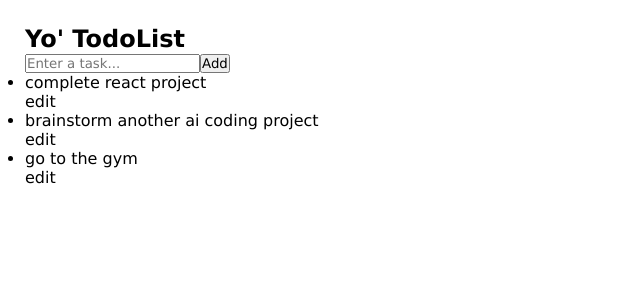
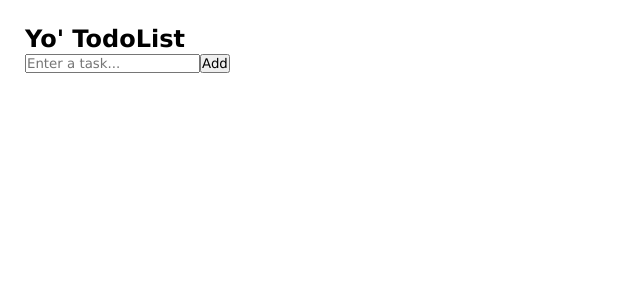
Before and after one commit to marvinraj/react-todo-app, a React (Vite) app: page / in a window 1280 px wide. Shown: the top 300 px of the page, without its empty margins (0-640 px from the left). Built offline with nearby package versions, Linux system fonts and the light colour scheme.

Commit message:
removed input after adding a task into the list

```diff
--- a/src/App.jsx
+++ b/src/App.jsx
@@ -7,16 +7,22 @@ function App() {
   // in react, useState, as well as any other function starting with “use”, is called a Hook.
 
   // the useState hook allows us to track state in a function component.
-  const [tasks, setTasks] = useState([
-    "complete react project",
-    "brainstorm another ai coding project",
-    "go to the gym"
-  ])
+  const [tasks, setTasks] = useState([])
 
-  // function to handle adding a new task
+  // function to add a new task
   function handleAddTask(newTask) {
     const newTaskList = [...tasks, newTask]
     setTasks(newTaskList)
+  }
+
+  // function to delete a task
+  function handleDeleteTask() {
+
+  }
+
+  // function to edit a task
+  function handleEditTask() {
+
   }
 
   // highest level parent component
--- a/src/components/TodoInput.jsx
+++ b/src/components/TodoInput.jsx
@@ -19,6 +19,7 @@ export default function TodoInput(props) {
             { /*button*/ }
             <button onClick={() => {
                 handleAddTask(taskValue)
+                setTaskValue('')
             }}>Add</button>
         </header>
     )
```
